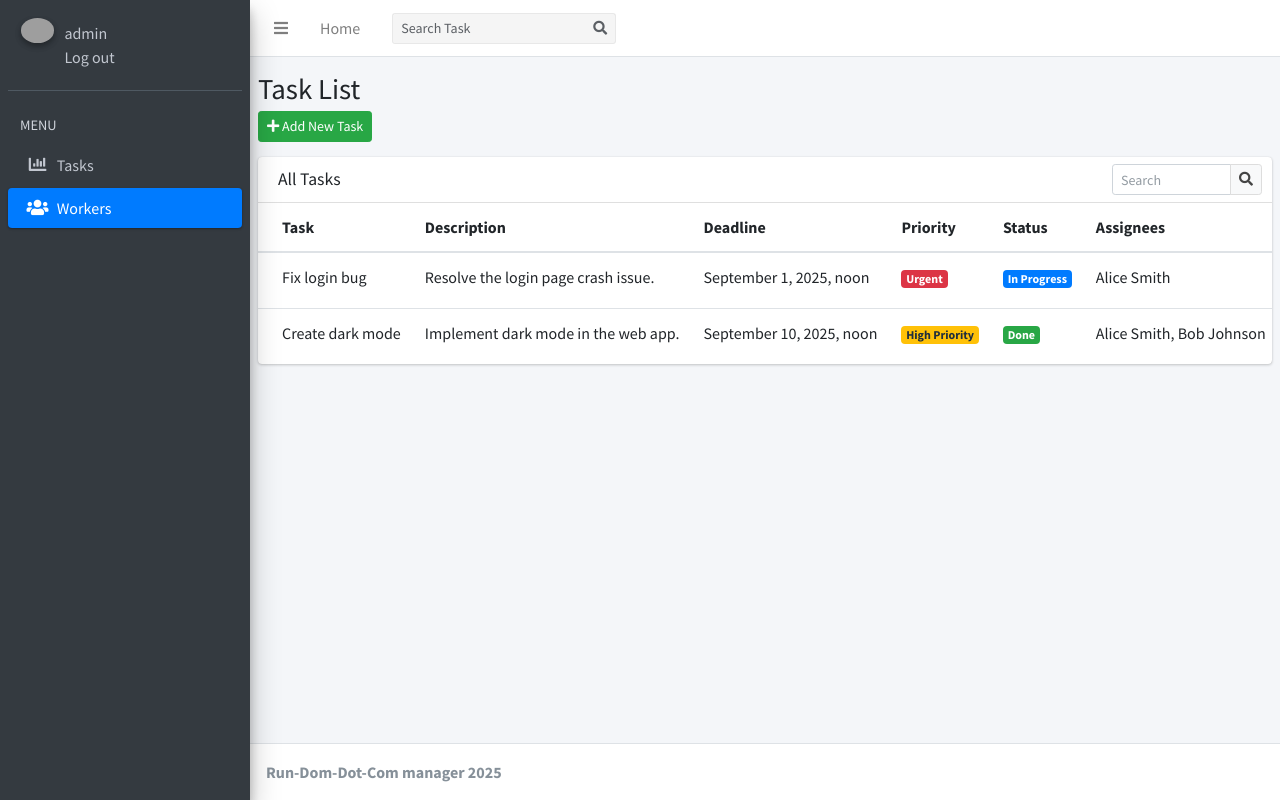
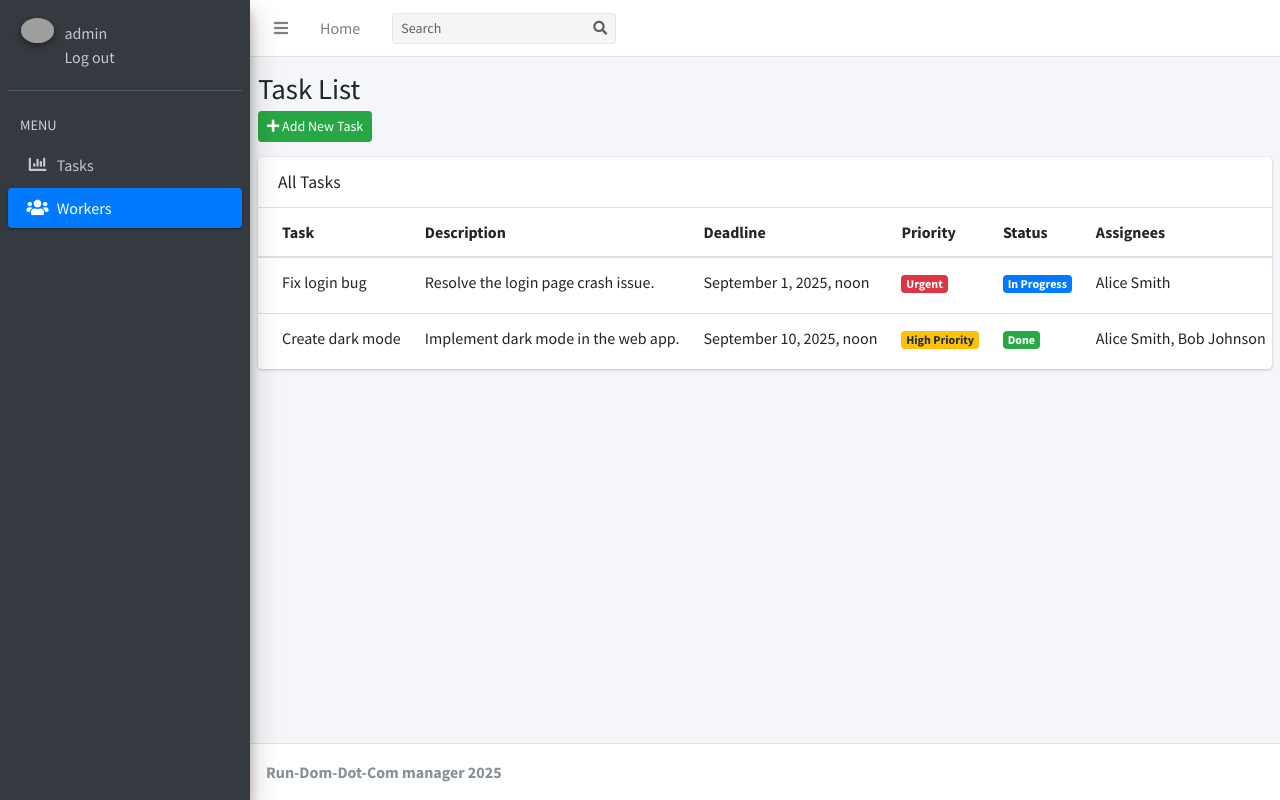
Before and after one commit to pr-ruslan/task-manager, a Django app: page /tasks/ in a window 1280 px wide. Run offline with Django 4.2, Linux system fonts and the light colour scheme; a user stored in the database is signed in; data comes from the database, SQL or seed files in the repository; some libraries are stand-ins or nearby versions; grey boxes are pictures that could not be loaded.

Commit message:
Fix search-form in list views and header-template.

```diff
--- a/manager/views.py
+++ b/manager/views.py
@@ -1,3 +1,4 @@
+from django.db.models import Q
 from django.shortcuts import render
 from django.urls import reverse_lazy
 from django.views import generic
@@ -27,6 +28,14 @@ def index(request):
 
 class WorkerListView(LoginRequiredMixin, generic.ListView):
     model = Worker
+    def get_queryset(self):
+        self.queryset = super().get_queryset()
+        q = self.request.GET.get("q")
+        if q:
+            self.queryset = self.queryset.filter(
+                Q(first_name__icontains=q) | Q(username__icontains=q)
+            )
+        return self.queryset
 
     class Meta:
         ordering = ['username']
@@ -59,8 +68,15 @@ class TaskListView(LoginRequiredMixin, generic.ListView):
 
     def get_queryset(self):
         queryset = super().get_queryset()
-        if self.request.GET.get("uncompleted"):
+        q = self.request.GET.get("q")
+
+        if self.request.GET.get("status") == "incompleted":
             queryset = queryset.filter(is_completed=False)
+        if q:
+            queryset = queryset.filter(
+                Q(name__icontains=q) | Q(description__icontains=q)
+            )
+
         return queryset
 
 
@@ -76,7 +92,7 @@ class TaskCreateView(LoginRequiredMixin, generic.CreateView):
 class TaskUpdateView(LoginRequiredMixin, generic.UpdateView):
     model = Task
     form_class = TaskForm
-    success_url = reverse_lazy("manager:tasks-list")
+    success_url = reverse_lazy("manager:task-list")
 
 class TaskDeleteView(LoginRequiredMixin, generic.DeleteView):
     model = Task
--- a/templates/manager/lib/_main_header.html
+++ b/templates/manager/lib/_main_header.html
@@ -22,7 +22,7 @@
     <!-- SEARCH FORM -->
     <form class="form-inline ml-3">
         <div class="input-group input-group-sm">
-            <input class="form-control form-control-navbar" type="search" placeholder="Search Task" aria-label="Search">
+            <input class="form-control form-control-navbar" type="search" placeholder="Search" aria-label="Search" name="q">
             <div class="input-group-append">
                 <button class="btn btn-navbar" type="submit">
                     <i class="fas fa-search"></i>
--- a/templates/manager/task_list.html
+++ b/templates/manager/task_list.html
@@ -18,15 +18,21 @@
         <div class="col-12">
             <div class="card">
                 <div class="card-header">
-                    <h3 class="card-title">All Tasks</h3>
-                    <div class="card-tools">
-                        <div class="input-group input-group-sm" style="width: 150px;">
-                            <input type="text" name="table_search" class="form-control float-right" placeholder="Search">
-                            <div class="input-group-append">
-                                <button type="submit" class="btn btn-default"><i class="fas fa-search"></i></button>
-                            </div>
-                        </div>
-                    </div>
+                    {% if request.GET.q %}
+                      <p class="card-title">Search results for "{{ request.GET.q }}"</p>
+                      {% elif request.GET.status %}
+                      <p class="card-title">{{ request.GET.status|capfirst }} tasks</p>
+                      {% else %}
+                      <p class="card-title">All Tasks</p>
+                    {% endif %}
+{#                    <div class="card-tools">#}
+{#                        <div class="input-group input-group-sm" style="width: 150px;">#}
+{#                            <input type="text" name="table_search" class="form-control float-right" placeholder="Search">#}
+{#                            <div class="input-group-append">#}
+{#                                <button type="submit" class="btn btn-default"><i class="fas fa-search"></i></button>#}
+{#                            </div>#}
+{#                        </div>#}
+{#                    </div>#}
                 </div>
                 <div class="card-body table-responsive p-0">
                     <table class="table table-hover text-nowrap">
```
Also changed, not shown: templates/manager/worker_list.html (+13 -9 lines).
